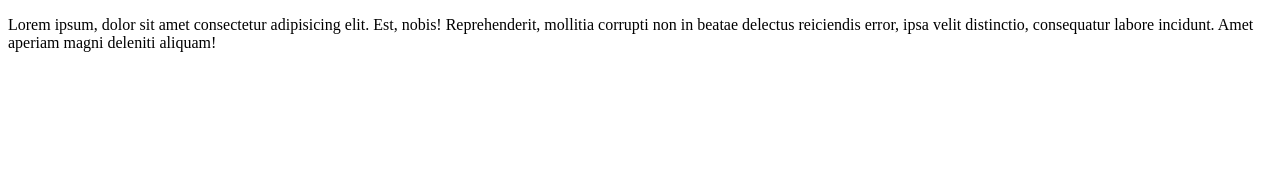
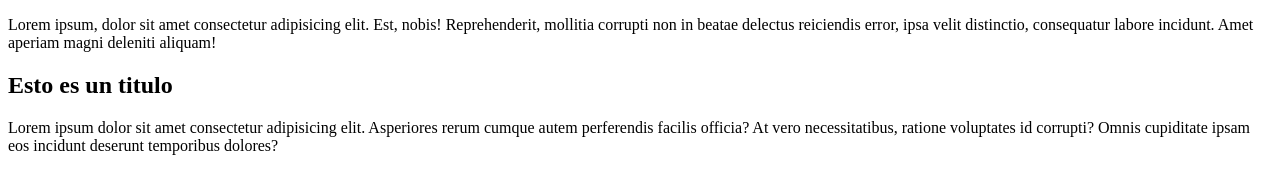
Before and after one commit to NatiCajide/segunda-prueba, a plain HTML site: page Sobre nosotros.html in a window 1280 px wide. Drawn offline with Linux system fonts and the light colour scheme.

Commit message:
agregue section

```diff
--- a/Sobre nosotros.html
+++ b/Sobre nosotros.html
@@ -10,5 +10,11 @@
 
 <p>Lorem ipsum, dolor sit amet consectetur adipisicing elit. Est, nobis! Reprehenderit, mollitia corrupti non in beatae delectus reiciendis error, ipsa velit distinctio, consequatur labore incidunt. Amet aperiam magni deleniti aliquam!</p>
 
+<section>
+    <div>
+        <h1>Esto es un titulo</h1>
+        <p>Lorem ipsum dolor sit amet consectetur adipisicing elit. Asperiores rerum cumque autem perferendis facilis officia? At vero necessitatibus, ratione voluptates id corrupti? Omnis cupiditate ipsam eos incidunt deserunt temporibus dolores?</p>
+    </div>
+</section>
 </body>
 </html>
```
